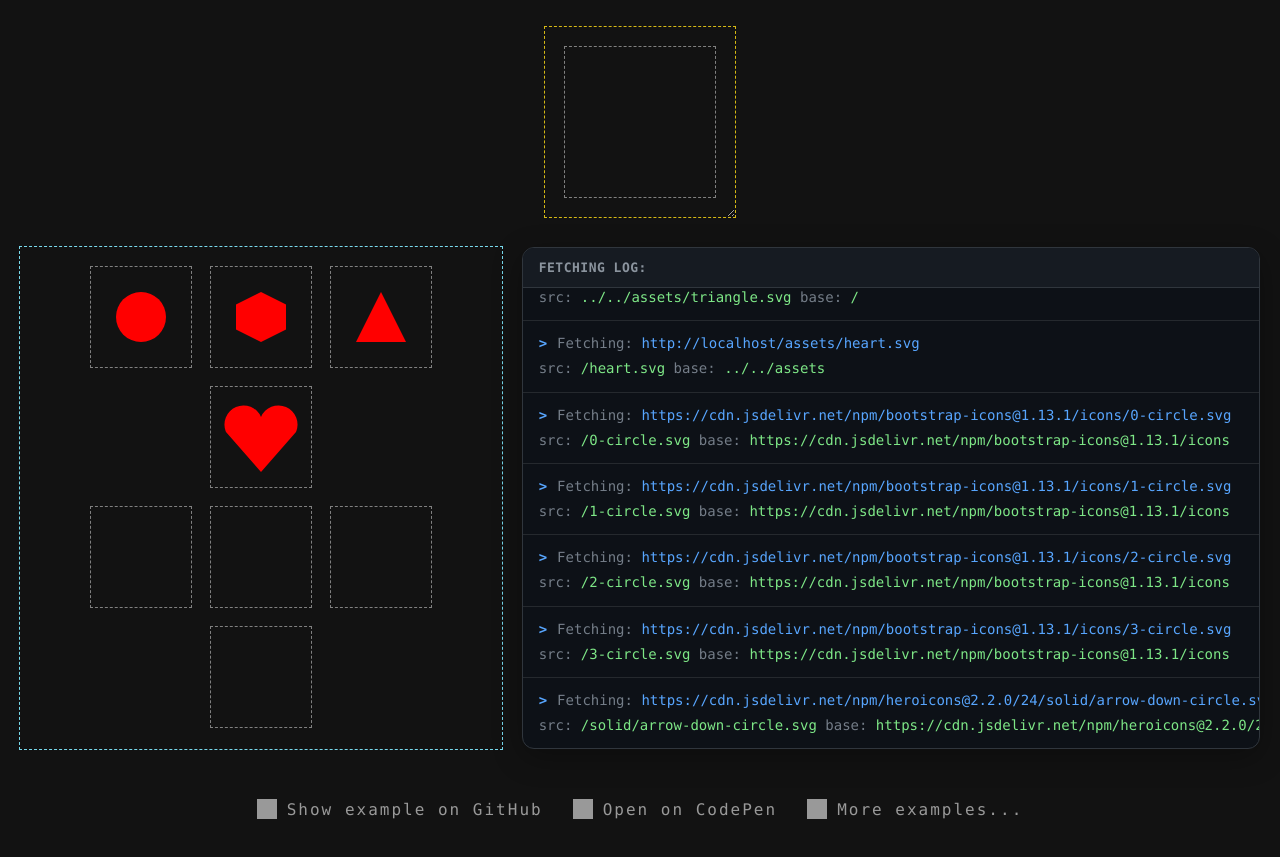
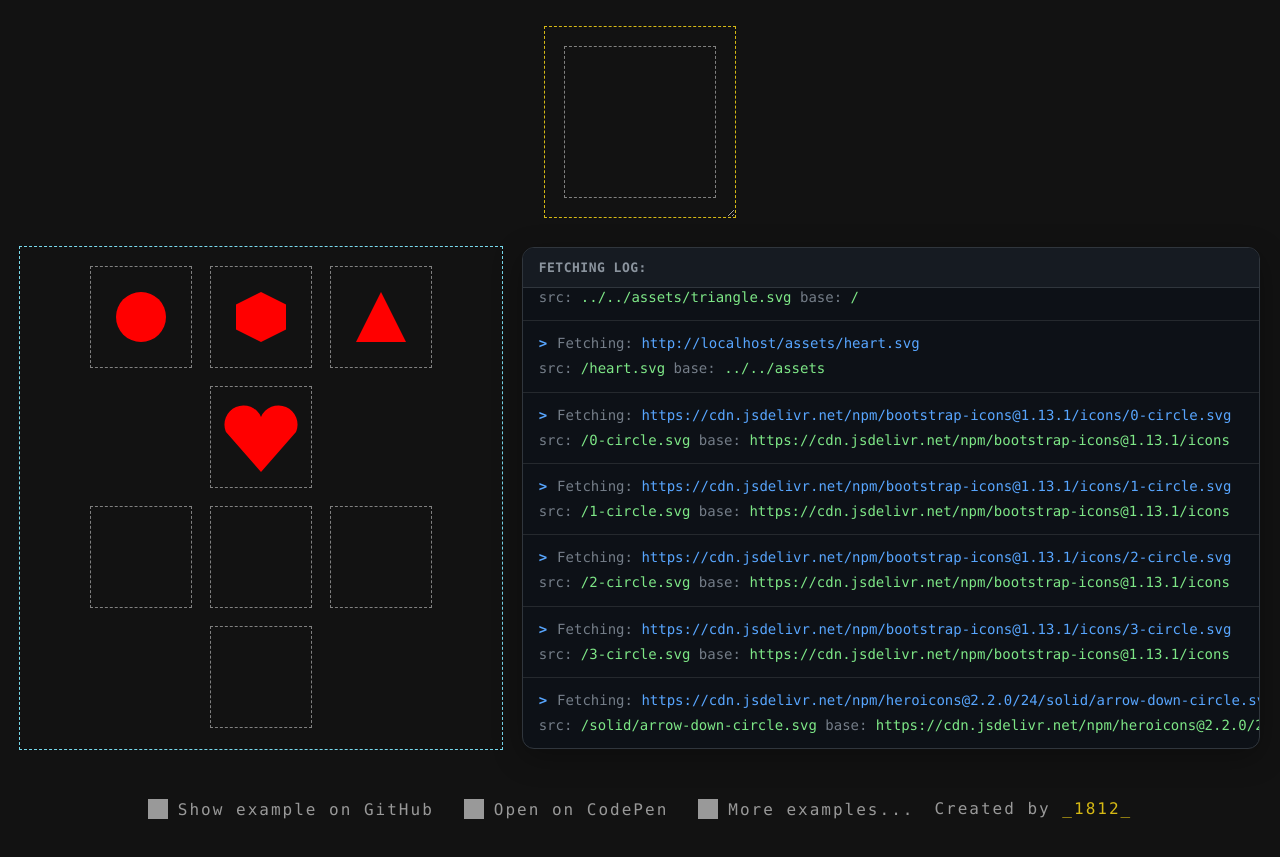
Before and after one commit to components-1812/svg-isolate, a website with bundled scripts: page examples/base/index.html in a window 1280 px wide. Shown: the part 79-936 px from the top of the page. Built offline with nearby package versions, Linux system fonts and the light colour scheme; no server answers; grey boxes are pictures that could not be loaded.

Commit message:
chore: release v0.0.2 and add author footer to examples

```diff
--- a/examples/base/index.html
+++ b/examples/base/index.html
@@ -77,6 +77,11 @@
                 <a href="/">More examples...</a>
             </li>
         </ul>
+
+        <p class="author">
+            Created by
+            <a href="https://francojaviergadea.github.io/" target="_blank" title="Franco Javier Gadea - Web Developer">_1812_</a>
+        </p>
     </footer>
 
     <script type="module" src="script.js"></script>
--- a/examples/globals.css
+++ b/examples/globals.css
@@ -98,4 +98,19 @@ footer {
         }
     }
 
+    p.author {
+        text-align: center;
+        font-size: 12pt;
+        letter-spacing: 2px;
+        color: var(--footer-link-color);
+
+        a {
+            color: var(--color-yellow);
+            text-decoration: none;
+
+            &:hover {
+                color: var(--color-yellow-hover);
+            }
+        }
+    }
 }
```
Also changed, not shown: examples/base-playground/index.html (+5 -0 lines), examples/cache-visualizer/index.html (+5 -0 lines), examples/id-collision/index.html (+5 -0 lines), examples/loading-strategies/index.html (+5 -0 lines), examples/no-cache/index.html (+5 -0 lines), examples/sanitize/index.html (+5 -0 lines), examples/srcset-responsive/index.html (+5 -0 lines), examples/srcset/index.html (+5 -0 lines), examples/state-attributes/index.html (+5 -0 lines).
